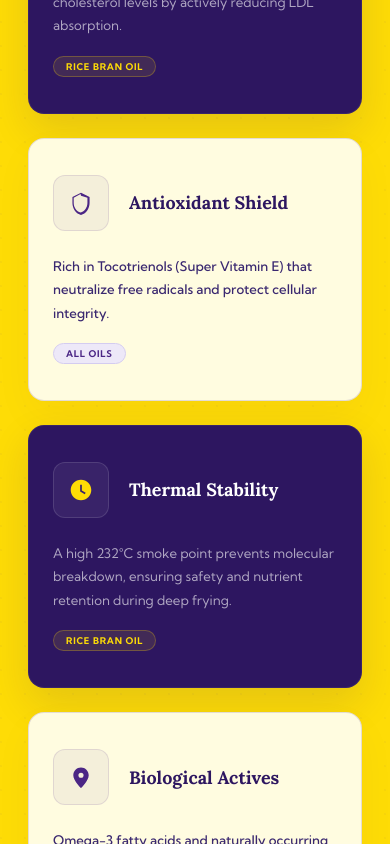
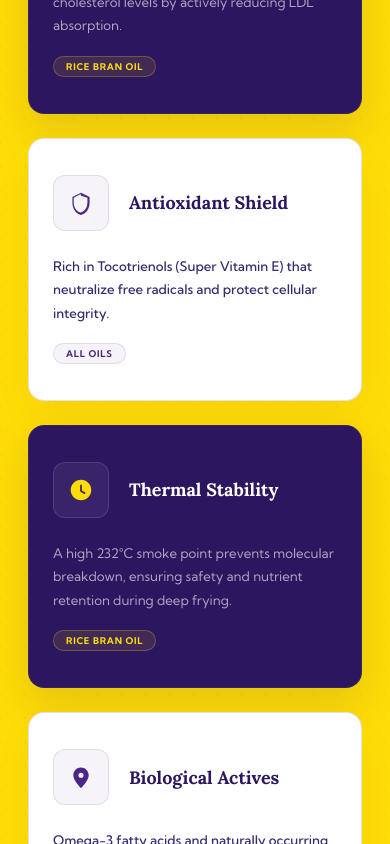
Before and after one commit to genaiwebsites/jeevanrekha, a Next.js app: page / in a window 390 px wide. Shown: the part 6500-7344 px from the top of the page. Built offline with nearby package versions, Linux system fonts and the light colour scheme.

Commit message:
Apply Hallmark design audit: fix contrast of even cards with solid white surfaces, introduce staggered visual rhythm

```diff
--- a/src/app/globals.css
+++ b/src/app/globals.css
@@ -490,21 +490,22 @@ body { font-family: var(--fb); background: var(--off); color: var(--bk); overflo
 
 /* Card 2 & 4: Yellow Theme (Even) */
 .bcard:nth-child(even) {
-  background: var(--yl);
-  border: 1px solid rgba(75, 38, 133, 0.15);
+  background: var(--w);
+  border: 1.5px solid rgba(75, 38, 133, 0.15);
   box-shadow: 0 16px 40px rgba(75, 38, 133, 0.04);
+  margin-top: 32px;
 }
 .bcard:nth-child(even)::before {
-  background: radial-gradient(circle at 20% 20%, rgba(75, 38, 133, 0.08) 0%, transparent 65%);
+  background: radial-gradient(circle at 20% 20%, rgba(254, 220, 6, 0.1) 0%, transparent 65%);
 }
 .bcard:nth-child(even) h4 { font-family: var(--fd); font-size: 1.12rem; color: var(--pd); margin: 0; position: relative; z-index: 1; transition: color .3s; }
 .bcard:nth-child(even) p { font-size: .83rem; line-height: 1.76; color: var(--g80); position: relative; z-index: 1; font-weight: 450; transition: color .3s; }
-.bcard:nth-child(even) .b-ico { background: rgba(75, 38, 133, 0.06); border: 1.5px solid rgba(75, 38, 133, 0.12); }
+.bcard:nth-child(even) .b-ico { background: rgba(75, 38, 133, 0.05); border: 1.5px solid rgba(75, 38, 133, 0.12); }
 .bcard:nth-child(even) .b-ico svg { fill: var(--p); }
-.bcard:nth-child(even) .b-tag { display: inline-block; margin-top: 18px; font-size: .58rem; font-weight: 700; letter-spacing: .08em; text-transform: uppercase; color: var(--p); background: var(--pl); border: 1px solid var(--g20); border-radius: 50px; padding: 4px 12px; position: relative; z-index: 1; }
+.bcard:nth-child(even) .b-tag { display: inline-block; margin-top: 18px; font-size: .58rem; font-weight: 700; letter-spacing: .08em; text-transform: uppercase; color: var(--p); background: rgba(75, 38, 133, 0.05); border: 1px solid rgba(75, 38, 133, 0.12); border-radius: 50px; padding: 4px 12px; position: relative; z-index: 1; }
 
 .bcard:nth-child(even):hover {
-  background: var(--w);
+  background: linear-gradient(135deg, var(--w) 0%, rgba(254, 220, 6, 0.1) 100%);
   border-color: var(--p);
   box-shadow: 0 24px 48px rgba(75, 38, 133, 0.15), 0 0 0 1px var(--p);
 }
@@ -530,8 +531,9 @@ body { font-family: var(--fb); background: var(--off); color: var(--bk); overflo
     border-radius: 16px;
   }
   .bcard:nth-child(even) {
-    border: 1px solid rgba(75, 38, 133, 0.15);
+    border: 1.5px solid rgba(75, 38, 133, 0.15);
     border-radius: 16px;
+    margin-top: 0;
   }
 }
 @media (max-width: 640px) {
```
